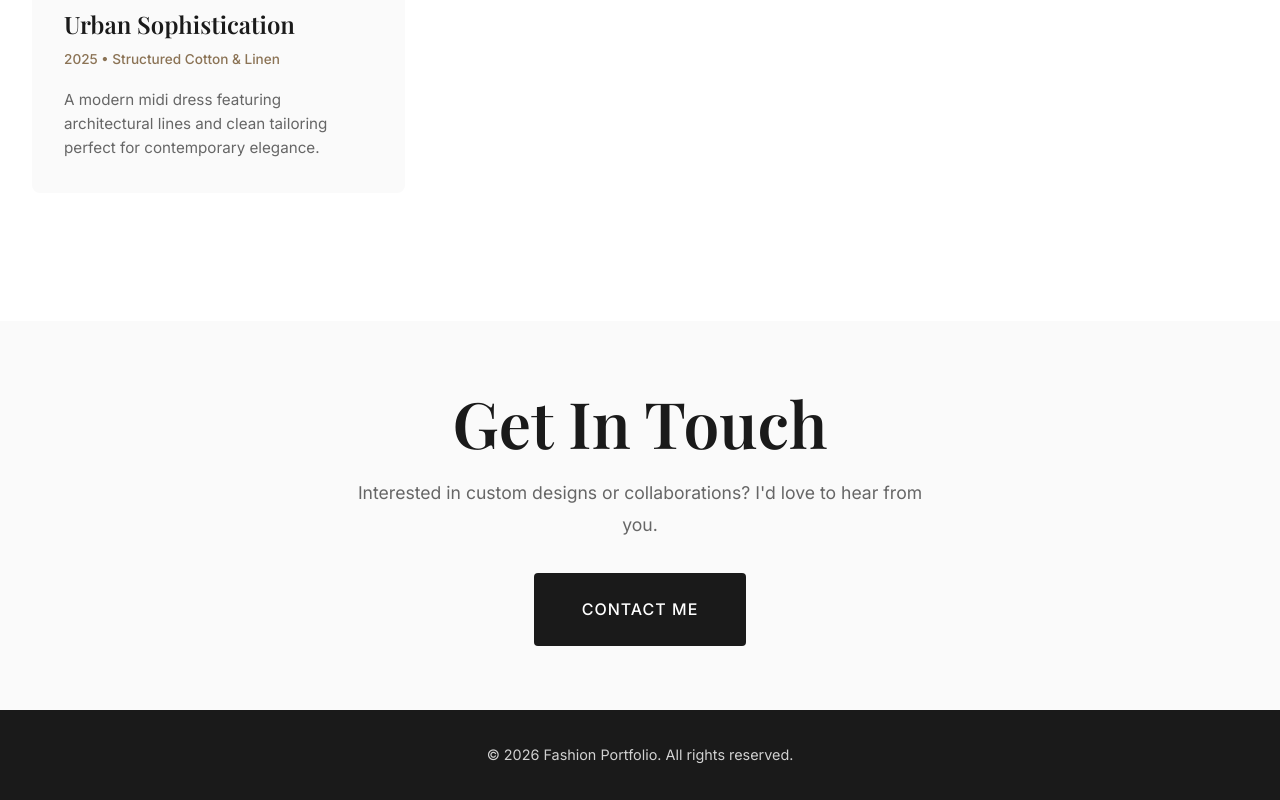
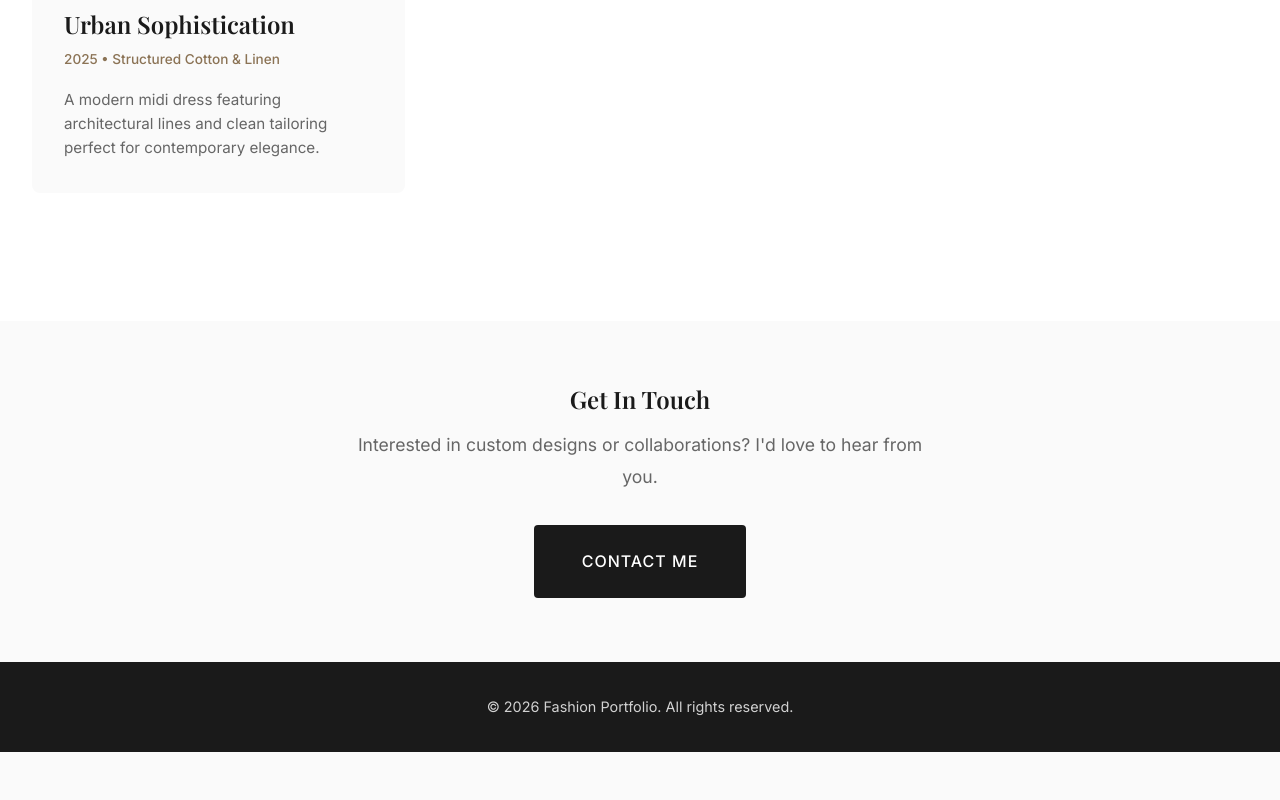
Before and after one commit to leilatorkian/letova-profile, a plain HTML site: page index.html in a window 1280 px wide. Shown: the part 2436-3236 px from the top of the page. After the commit the page ends 3188 px from the top, so only its background shows below. Drawn offline with nearby package versions, Linux system fonts and the light colour scheme.

Commit message:
Update index.html

```diff
--- a/index.html
+++ b/index.html
@@ -159,7 +159,7 @@
         <!-- Contact Section -->
         <section id="contact" class="contact-section">
             <div class="container">
-                <h1 class="section-title">Get In Touch</h1>
+                <h3 class="section-title">Get In Touch</h3>
                 <p class="contact-text">
                     Interested in custom designs or collaborations? I'd love to hear from you.
                 </p>
```
